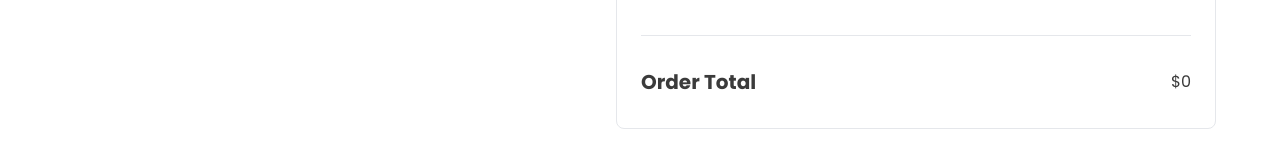
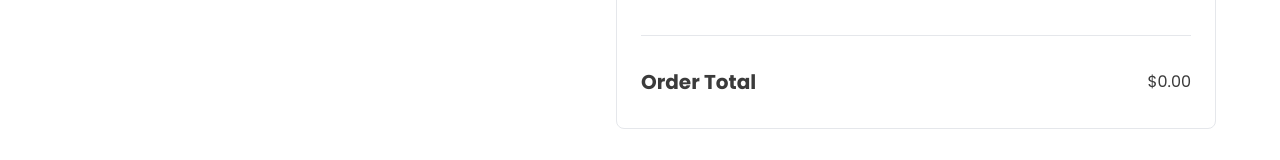
Before and after one commit to jvalverde96/apply-digital-frontend-test, a Next.js app: page /cart in a window 1280 px wide. Shown: the part 514-674 px from the top of the page. Built offline with nearby package versions, Linux system fonts and the light colour scheme.

Commit message:
fix: fix order total to two decimals

```diff
--- a/src/components/cart/order-summary.tsx
+++ b/src/components/cart/order-summary.tsx
@@ -33,7 +33,7 @@ const OrderSummary = () => {
         {/* Order Total */}
         <div className="flex items-center justify-between gap-14">
           <p className="text-xl	font-bold">Order Total</p>
-          <p>${calculateOrderTotal()}</p>
+          <p>${calculateOrderTotal().toFixed(2)}</p>
         </div>
       </div>
       <Button className="px-6 py-4 bg-secondary text-white text-base rounded-lg">
```
